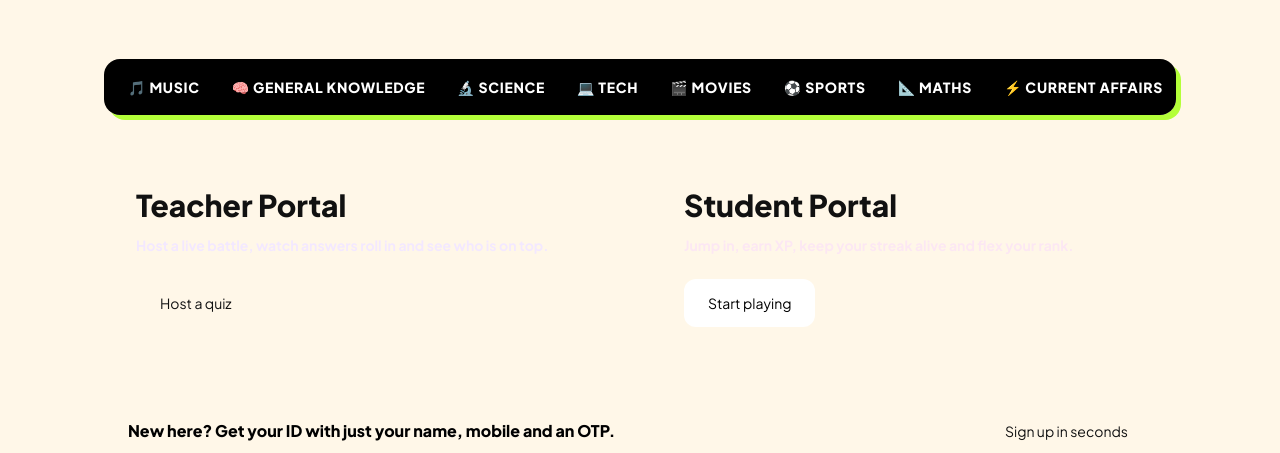
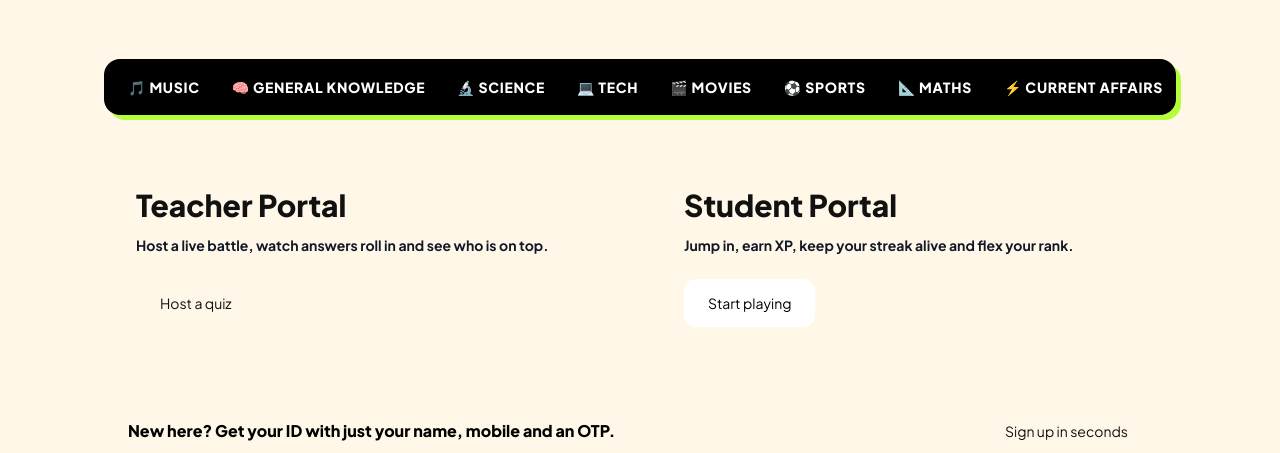
Before and after one commit to SamvedPatil2021/Quiz-App, a Flask app: page / in a window 1280 px wide. Shown: the part 593-1046 px from the top of the page. Run offline with Flask 3, Linux system fonts and the light colour scheme; some libraries are stand-ins or nearby versions.

Commit message:
Update portal card description text color for readability on light background

```diff
--- a/templates/index.html
+++ b/templates/index.html
@@ -237,7 +237,8 @@
                 <div class="neo-card-purple p-8 rounded-3xl flex flex-col justify-between space-y-6">
                     <div class="space-y-3">
                         <h3 class="text-3xl font-black">Teacher Portal</h3>
-                        <p class="text-sm font-bold text-purple-100">Host a live battle, watch answers roll in and see who is on top.</p>
+                        <!-- Changed text color for high contrast -->
+                        <p class="text-sm font-bold text-gray-900">Host a live battle, watch answers roll in and see who is on top.</p>
                     </div>
                     <div>
                         <button onclick="selectRole('teacher')" class="px-6 py-3.5 neo-btn neo-btn-green rounded-xl text-sm">Host a quiz</button>
@@ -248,7 +249,8 @@
                 <div class="neo-card-pink p-8 rounded-3xl flex flex-col justify-between space-y-6">
                     <div class="space-y-3">
                         <h3 class="text-3xl font-black">Student Portal</h3>
-                        <p class="text-sm font-bold text-pink-100">Jump in, earn XP, keep your streak alive and flex your rank.</p>
+                        <!-- Changed text color for high contrast -->
+                        <p class="text-sm font-bold text-gray-900">Jump in, earn XP, keep your streak alive and flex your rank.</p>
                     </div>
                     <div>
                         <button onclick="selectRole('student')" class="px-6 py-3.5 neo-btn bg-white text-black rounded-xl text-sm">Start playing</button>
```
